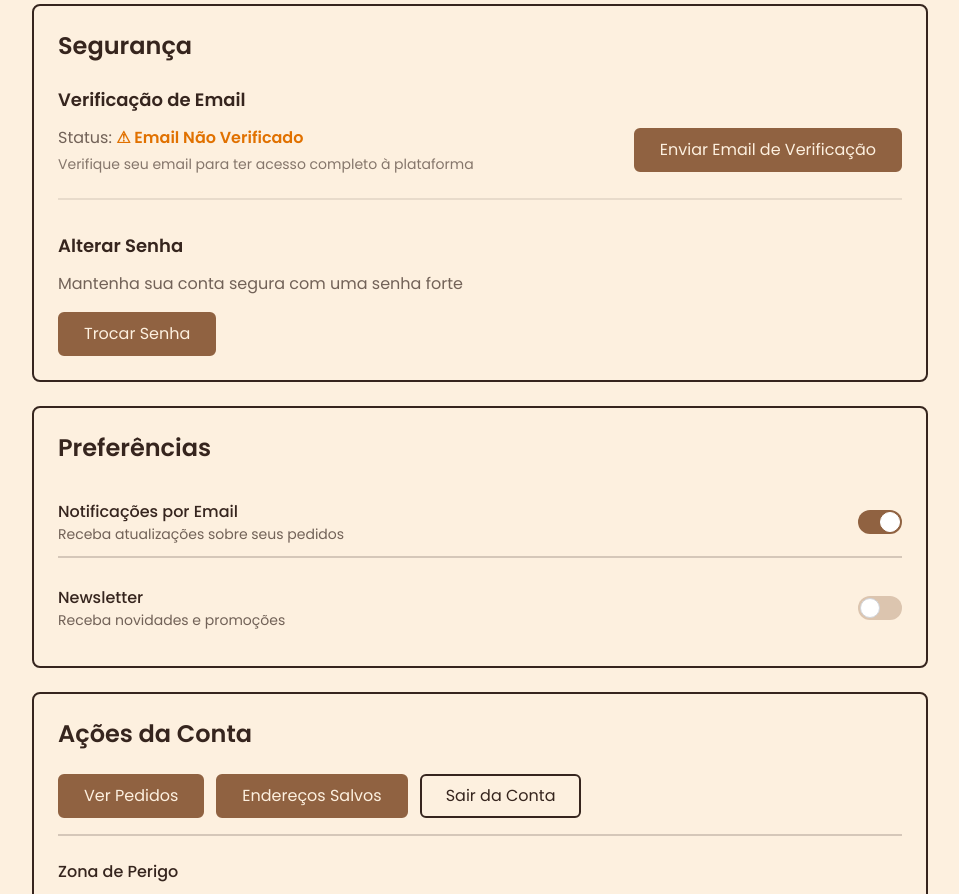
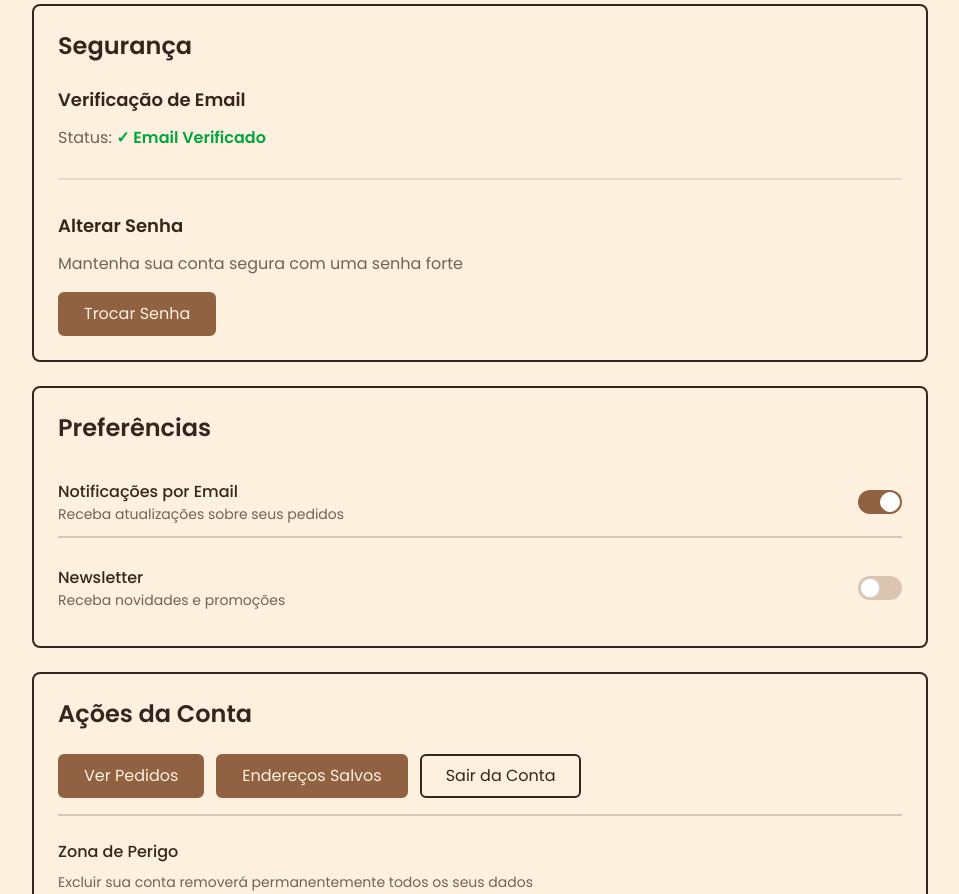
Before and after one commit to MatheusGaviota/la-tazza, a Next.js app: page /perfil in a window 1280 px wide. Shown: the part 800-1694 px from the top of the page, without its empty margins (160-1119 px from the left). Built offline with nearby package versions, Linux system fonts and the light colour scheme; no server answers; sample sign-in values are in the browser's storage; a web font is replaced by a local one.

Commit message:
pages: wire verification handler and conditionally render SecurityCard

```diff
--- a/src/app/(main)/perfil/page.tsx
+++ b/src/app/(main)/perfil/page.tsx
@@ -29,6 +29,7 @@ export default function ProfilePage() {
     handleChangePassword,
     handlePhotoChange,
     handleRemovePhoto,
+    handleSendVerificationEmail,
     showToast,
     closeToast,
     openDeleteModal,
@@ -113,7 +114,13 @@ export default function ProfilePage() {
             userData={userData}
             onSave={handleSavePersonalInfo}
           />
-          <SecurityCard onChangePassword={onChangePassword} />
+          {user?.providerData[0]?.providerId !== 'google.com' && (
+            <SecurityCard
+              isEmailVerified={user?.emailVerified ?? false}
+              onChangePassword={onChangePassword}
+              onSendVerificationEmail={handleSendVerificationEmail}
+            />
+          )}
           <PreferencesCard />
           <AccountActionsCard
             onLogout={handleLogout}
```
